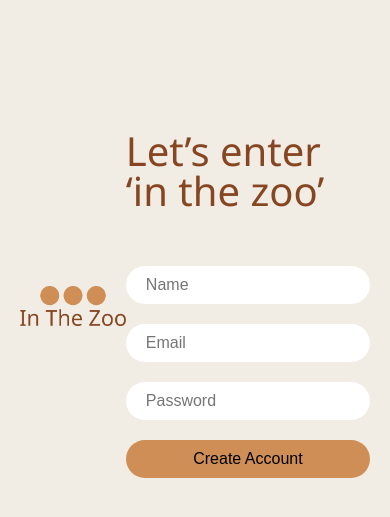
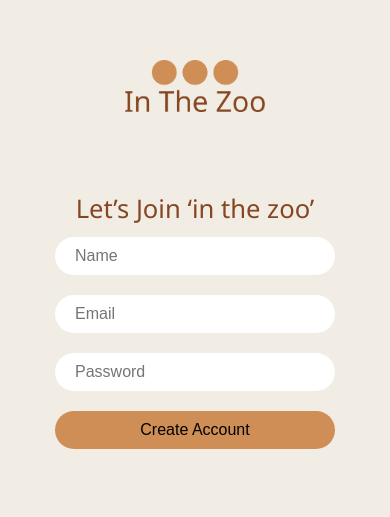
Before and after one commit to namoong0917/inthezoo, a React (Vite) app: page /create-account in a window 390 px wide. Shown: the part 115-632 px from the top of the page. Built offline with nearby package versions, Linux system fonts and the light colour scheme; no server answers.

Commit message:
계정생성 페이지 반응형

```diff
--- a/src/App.tsx
+++ b/src/App.tsx
@@ -39,6 +39,8 @@ const GlobalStyles = createGlobalStyle`
     box-sizing: border-box;
   }
   body {
+    font-size: 1.6rem;
+    font-weight: 400;
     background-color: #F1EDE4;
     color:white;
     font-family: Noto Sans, system-ui, -apple-system, BlinkMacSystemFont, 'Segoe UI', Roboto, Oxygen, Ubuntu, Cantarell, 'Open Sans', 'Helvetica Neue', sans-serif;
--- a/src/routes/create-account.tsx
+++ b/src/routes/create-account.tsx
@@ -3,31 +3,46 @@ import { styled } from "styled-components";
 import Logo from "../assets/img/logo.png";
 
 const Wrapper = styled.div`
-  height: 100%;
   display: flex;
   align-items: center;
   justify-content: space-around;
   padding: 20px;
+
+  @media (max-width: 1016px) {
+    flex-direction: column;
+    justify-content: center;
+  }
 `;
 
 const LeftImgWrap = styled.h1`
   width: 50%;
+  @media (max-width: 1016px) {
+    width: 40%;
+    margin-bottom: 80px;
+  }
 `;
 const LogoImg = styled.img`
   width: 100%;
 `;
-const LightWrap = styled.div``;
+const LightWrap = styled.div`
+  width: 30%;
+  @media (max-width: 1016px) {
+    width: 80%;
+    margin-bottom: 100px;
+  }
+`;
 
 const Form = styled.form`
-  margin-top: 50px;
+  margin-top: 10px;
   display: flex;
   flex-direction: column;
   gap: 10px;
   width: 100%;
 `;
 const Title = styled.h2`
-  font-size: 40px;
+  font-size: 1.6rem;
   color: #864622;
+  text-align: center;
 `;
 const Input = styled.input`
   margin: 5px 0;
@@ -89,7 +104,7 @@ export default function CreateAccount() {
         <LogoImg src={Logo} alt="in the zoo" />
       </LeftImgWrap>
       <LightWrap>
-        <Title>Let’s enter ‘in the zoo’</Title>
+        <Title>Let’s Join ‘in the zoo’</Title>
         <Form onSubmit={onSubmit}>
           <Input
             onChange={onChange}
```
